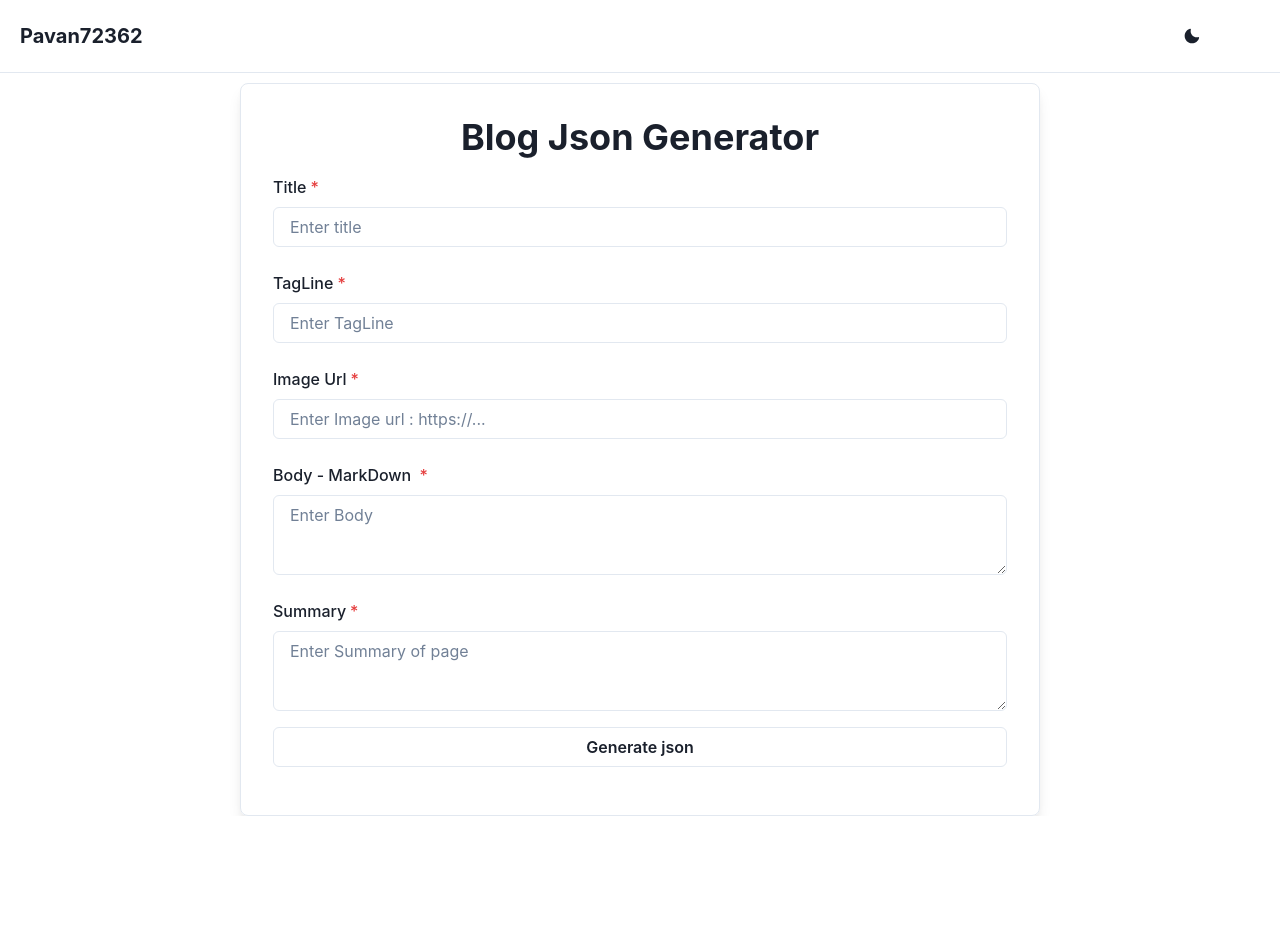
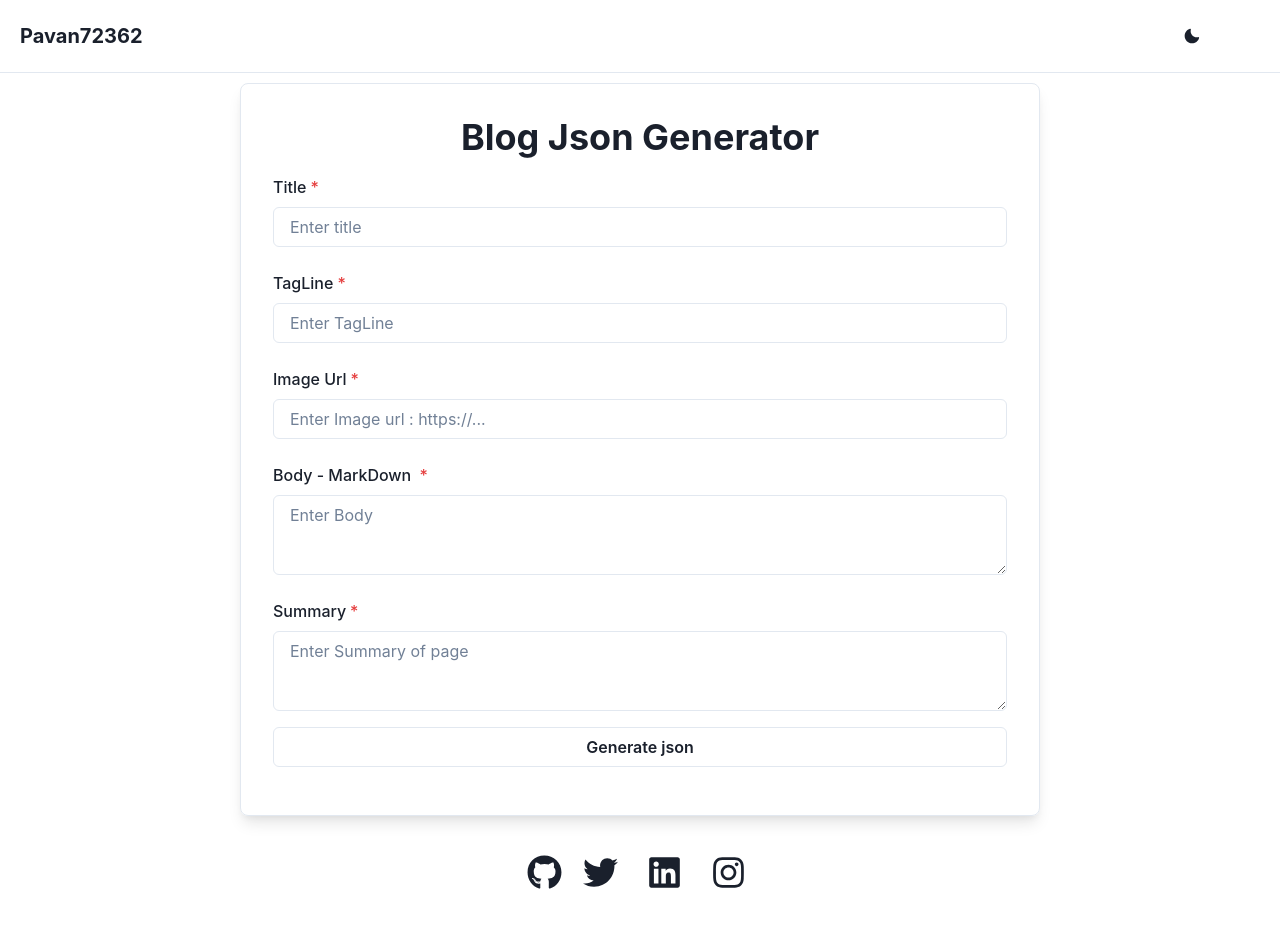
Before and after one commit to pavan6476252/pavan6476252.github.io, a React (Create React App) app: page /blog-json-generator in a window 1280 px wide. Before the commit the page ends 816 px from the top, so only its background shows below. Built offline with nearby package versions, Linux system fonts and the light colour scheme.

Commit message:
added footer

```diff
--- a/package.json
+++ b/package.json
@@ -1,7 +1,7 @@
 {
   "name": "pavan6476252.github.io",
   "version": "0.1.0",
-  "homepage": "https://pavan6476252.github.io/pavan6476252.github.io",
+  "homepage": "https://pavan6476252.github.io/",
   "private": true,
   "dependencies": {
     "@chakra-ui/icons": "^2.0.17",
--- a/src/pages/BlogJsonGenerator/index.js
+++ b/src/pages/BlogJsonGenerator/index.js
@@ -21,6 +21,7 @@ import {
 
 import { useState } from 'react';
 import Navbar from '../../utility/navBar';
+import Footer from '../Home/footer';
 
 export default function BlogJsonGenerator() {
   //field states
@@ -174,6 +175,7 @@ export default function BlogJsonGenerator() {
           </Box>
         </Box>
       </Flex>
+      <Footer/>
     </>
   );
 }
--- a/src/pages/Home/index.js
+++ b/src/pages/Home/index.js
@@ -5,6 +5,7 @@ import { FaExchangeAlt } from 'react-icons/fa';
 
 import { LinkPreview } from '@dhaiwat10/react-link-preview';
 import Navbar from '../../utility/navBar';
+import Footer from './footer';
 const tools = [
   {
     name: 'Blog Json Generator',
@@ -94,6 +95,8 @@ function HomePage() {
           ))}
         </Box>
       </Flex>
+      <Footer/>
+
     </>
   );
 }
```
